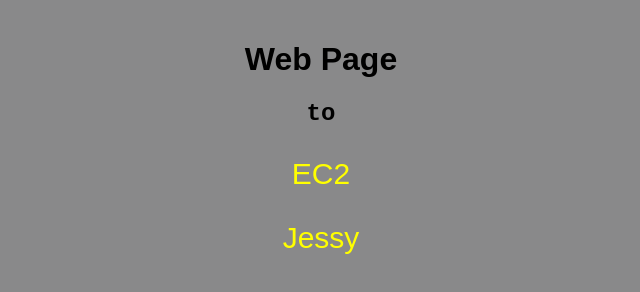
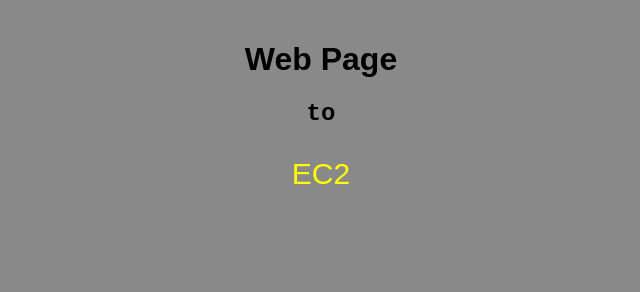
Before and after one commit to Jesdhy/WebPage, a plain HTML site: page index.html in a window 1280 px wide. Shown: the whole page, without its empty margins (319-959 px from the left). Drawn offline with Linux system fonts and the light colour scheme.

Commit message:
Add new change in the index

```diff
--- a/index.html
+++ b/index.html
@@ -10,6 +10,5 @@
     <h1>Web Page</h1>
     <h2>to</h2>
     <p>EC2</p>
-    <p>Jessy</p>
 </body>
 </html>
```
